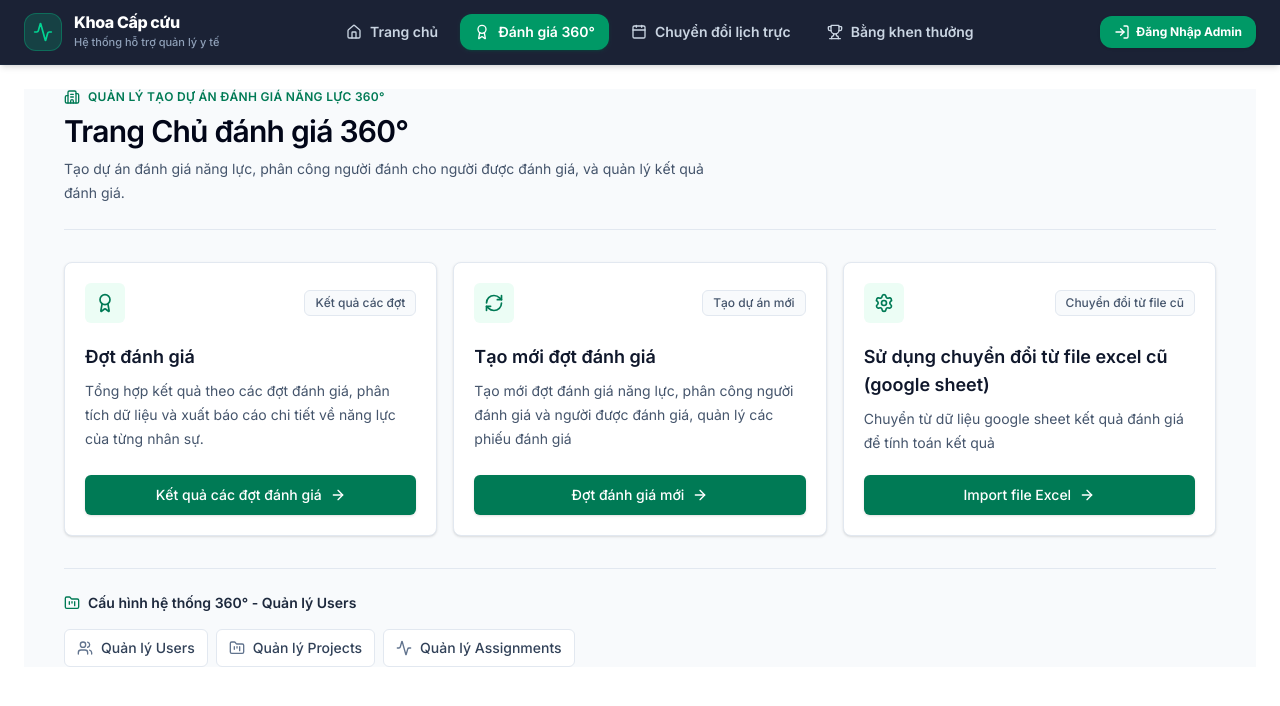
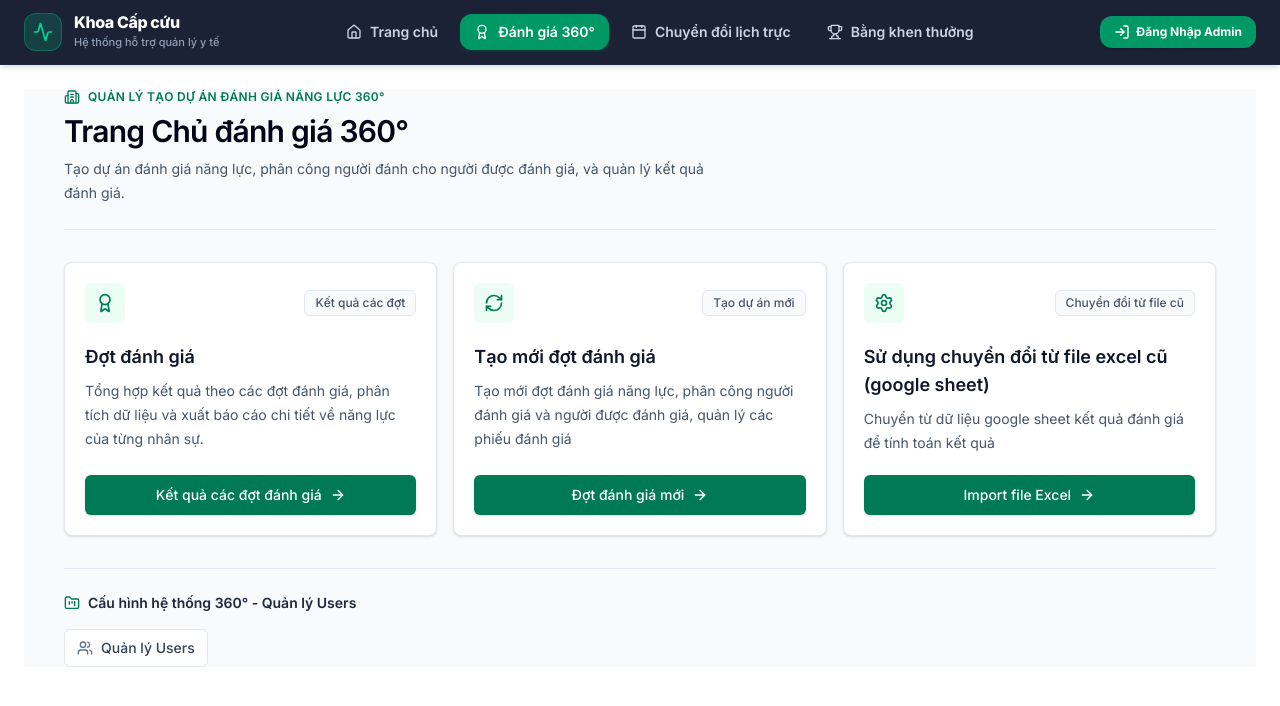
Before and after one commit to toibui2906-beep/convertfile, a Next.js app: page /360 in a window 1280 px wide. Shown: the top 706 px of the page. Built offline with nearby package versions, Linux system fonts and the light colour scheme.

Commit message:
change 360 page

```diff
--- a/app/360/page.tsx
+++ b/app/360/page.tsx
@@ -217,18 +217,6 @@ export default function Page360Home() {
             >
               <Users className="h-4 w-4 text-slate-500" /> Quản lý Users
             </button>
-            <button
-              onClick={() => handleProtectedNavigation('/360/admin/projects')}
-              className="inline-flex items-center gap-2 rounded-md border border-slate-200 bg-white px-3 py-2 text-sm font-medium text-slate-700 transition-colors hover:bg-slate-100 focus-visible:outline-none focus-visible:ring-2 focus-visible:ring-emerald-600 focus-visible:ring-offset-2"
-            >
-              <FolderKanban className="h-4 w-4 text-slate-500" /> Quản lý Projects
-            </button>
-            <button
-              onClick={() => handleProtectedNavigation('/360/admin/assignments')}
-              className="inline-flex items-center gap-2 rounded-md border border-slate-200 bg-white px-3 py-2 text-sm font-medium text-slate-700 transition-colors hover:bg-slate-100 focus-visible:outline-none focus-visible:ring-2 focus-visible:ring-emerald-600 focus-visible:ring-offset-2"
-            >
-              <Activity className="h-4 w-4 text-slate-500" /> Quản lý Assignments
-            </button>
           </div>
         </div>
 
```
